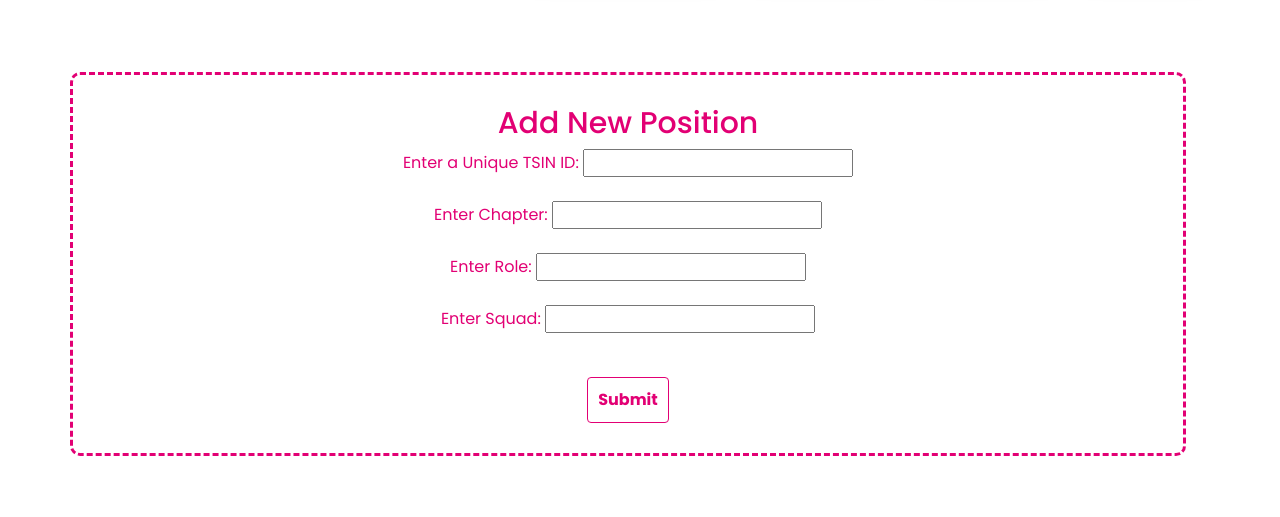
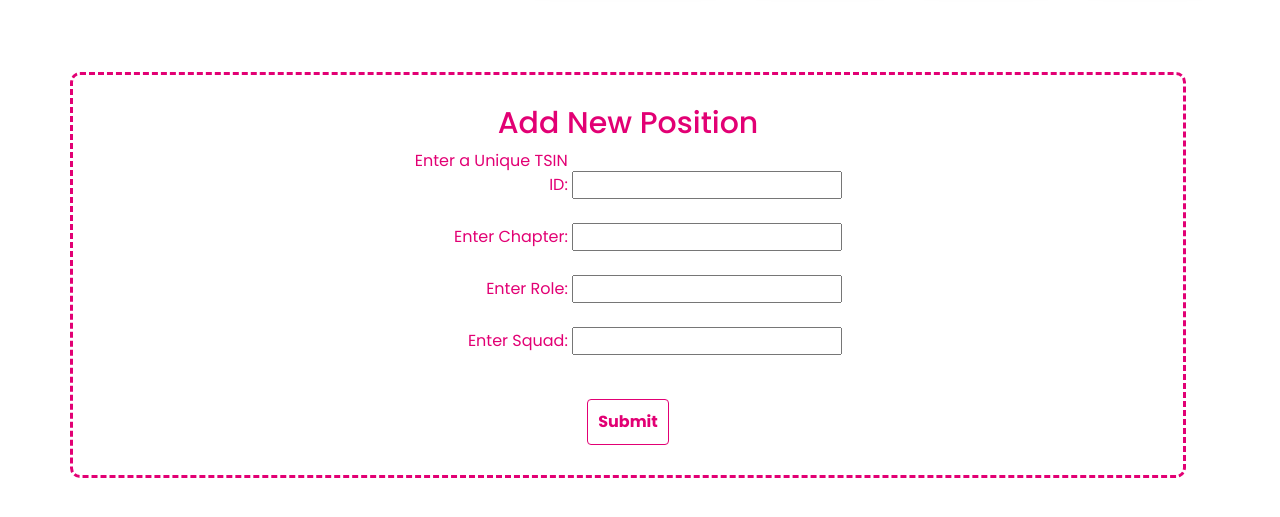
Before and after one commit to sona444/hiring-app, a Flask app: page /add-tsin in a window 1280 px wide. Shown: the part 126-643 px from the top of the page. Run offline with Flask 2, Linux system fonts and the light colour scheme; data comes from the database, SQL or seed files in the repository; some libraries are stand-ins or nearby versions.

Commit message:
alignment for new position page fixed

```diff
--- a/templates/tsin_form.html
+++ b/templates/tsin_form.html
@@ -3,7 +3,12 @@
 {% block title %}HIREUP{% endblock %}
 
 <!-- Specific Page CSS goes HERE  -->
-{% block stylesheets %}{% endblock stylesheets %}
+{% block stylesheets %}<style>
+label{
+  width:15%;
+  text-align:right;
+}
+</style>{% endblock stylesheets %}
 
 {% block body_class %} landing-page {% endblock body_class %}
 
@@ -17,13 +22,13 @@
       <form id="upload-form" name="tsinform"  action = "/new-position" method = "POST" enctype = "multipart/form-data">
 
         <label for="tsinid"> Enter a Unique TSIN ID:</label>
-        <input type="text" id="tsinid" name="tsinid" style="width:270px;" onchange="checktsin({{final}}, this);"><br><br>
+        <input type="text" id="tsinid" name="tsinid" style="width:270px;" onchange="checktsin({{final}}, this);" required><br><br>
         <label for="chapter"> Enter Chapter:</label>
-        <input type="text" id="chapter" name="chapter" style="width:270px;"><br><br>
+        <input type="text" id="chapter" name="chapter" style="width:270px;" required><br><br>
         <label for="role">Enter Role: </label>
-        <input type="text" id="role" name="role" style="width:270px;"><br><br>
+        <input type="text" id="role" name="role" style="width:270px;" required><br><br>
         <label for="squad">Enter Squad: </label>
-        <input type="text" id="squad" name="squad" style="width:270px;"><br><br>
+        <input type="text" id="squad" name="squad" style="width:270px;" required><br><br>
         <button type="submit" id="add_tsin" class="new_tsin btn" style="margin-top:20px; font-weight:800;background-color:white;color:#E20074;border:1px solid #E20074;padding:10px;">Submit</button>
       </form>
     </div>
```
Also changed, not shown: 1 other file.
